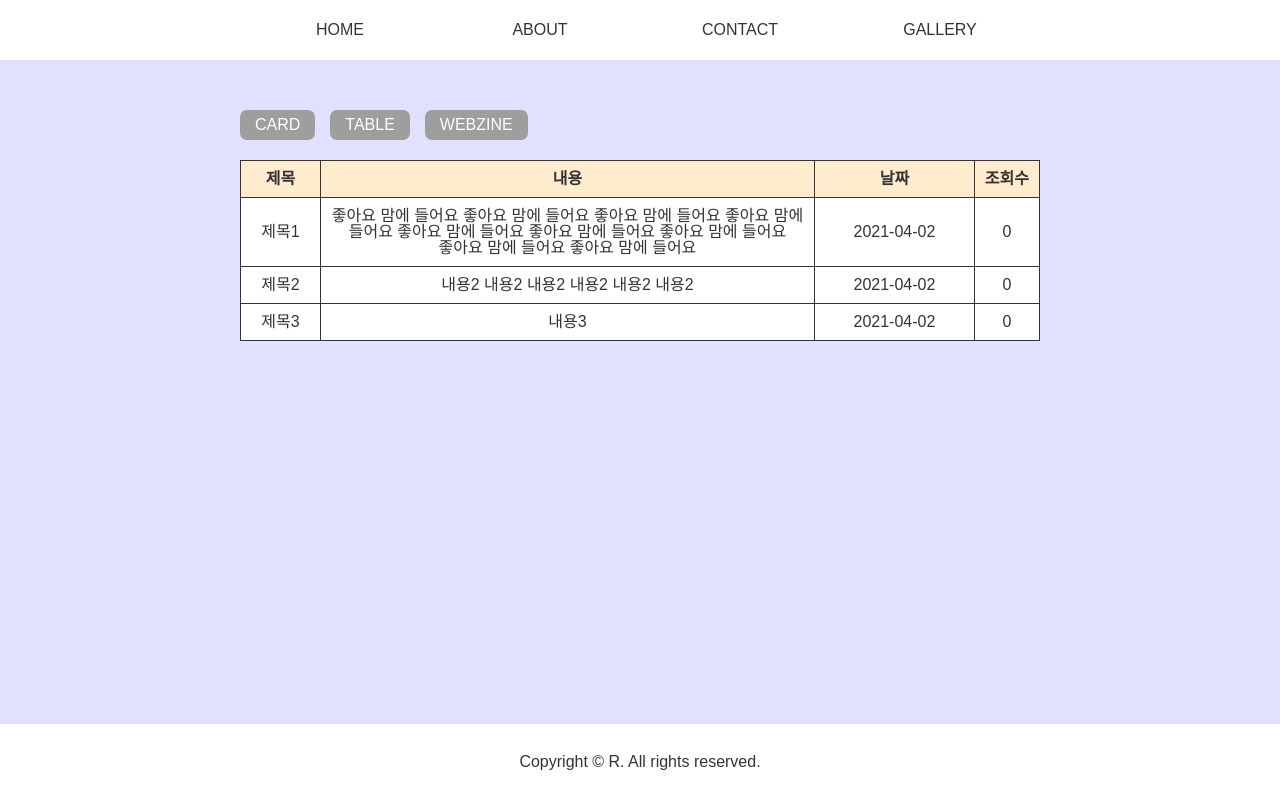
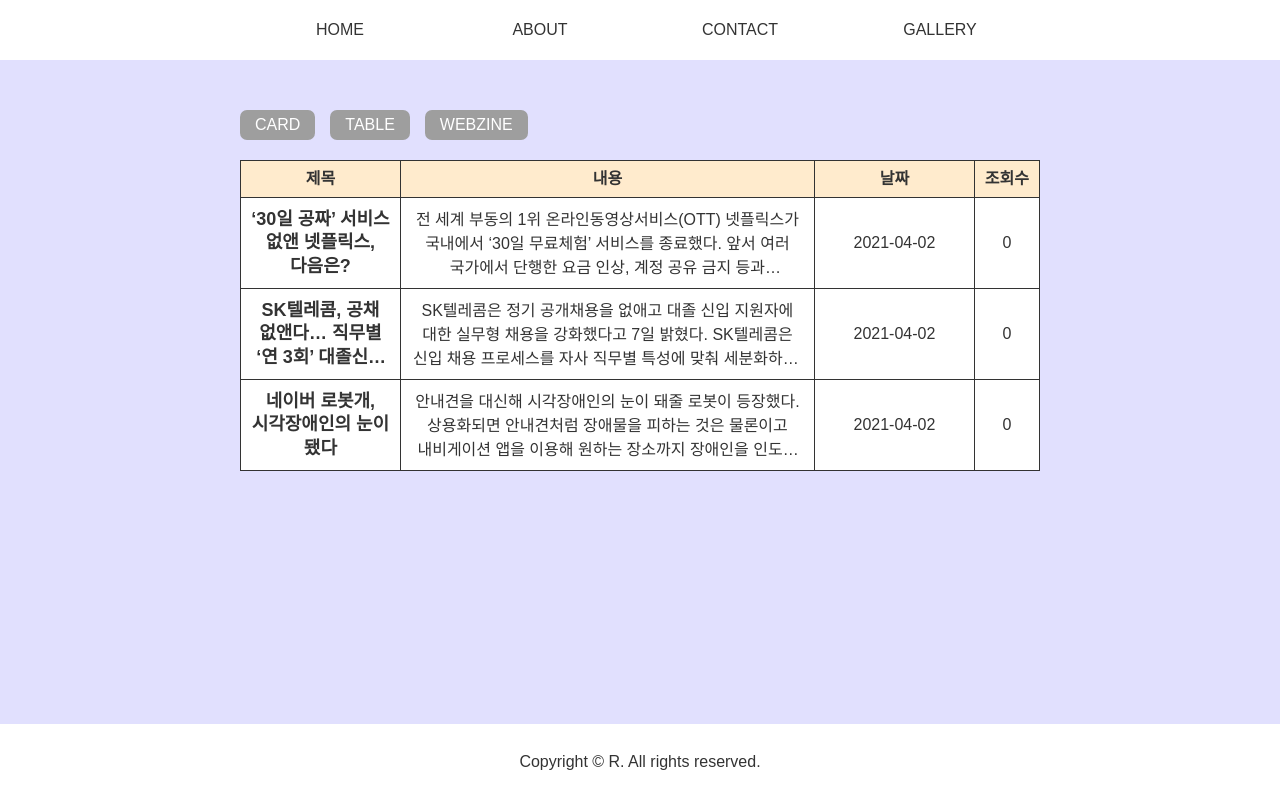
Before and after one commit to goldknow/study, a Vue app in the folder vue_study/: page /Gallery in a window 1280 px wide. Both pictures are taken after a click on the button "TABLE". Built offline with nearby package versions, Linux system fonts and the light colour scheme; a web font is replaced by a local one.

Commit message:
모달 작업

```diff
--- a/vue_study/src/assets/styles/common.css
+++ b/vue_study/src/assets/styles/common.css
@@ -1,5 +1,6 @@
 @charset "utf-8";
-
 .hide { position:absolute; width:1px; height:1px; padding:0; margin:-1px; overflow:hidden; clip:rect(0,0,0,0); border:0; }
 
 .cont { display: flex; justify-content: center; align-items: center; min-height: calc(100vh - 136px); background-color: antiquewhite; }
+
+.ellip3 { overflow: hidden;text-overflow: ellipsis;word-wrap: break-word;display: -webkit-box;-webkit-line-clamp: 3;-webkit-box-orient: vertical;line-height: 1.5;height: 80px; }
--- a/vue_study/src/components/VueList/VueListCard.vue
+++ b/vue_study/src/components/VueList/VueListCard.vue
@@ -9,9 +9,9 @@
 			></div>
 			<div class="txt">
 				<h2
-					@click="$emit('open', list)"
+					@click="[$emit('open', list), $emit('input', list)]"
 				>{{ list.title }}</h2>
-				<h3>{{ list.text }}</h3>
+				<h3 class="ellip3">{{ list.text }}</h3>
 			</div>
 		</div>
 	</section>
@@ -23,11 +23,12 @@
 			lists: {
 				type: Array
 			}
-		},
+		}
 	}
 </script>
 <style lang="scss" scoped>
 @import '@/assets/styles/_mixin.scss';
+
 	section {
 		display: flex;
 	}
@@ -53,6 +54,7 @@
 				padding-top: 15px;
 				font-size: 18px;
 				font-weight: 700;
+				cursor: pointer;
 			}
 
 			h3 {
--- a/vue_study/src/components/VueList/VueListTable.vue
+++ b/vue_study/src/components/VueList/VueListTable.vue
@@ -4,7 +4,7 @@
 	>
 		<table>
 			<colgroup>
-				<col width="10%">
+				<col width="20%">
 				<col width="*">
 				<col width="20%">
 				<col width="5%">
@@ -22,9 +22,11 @@
 					v-for="(list, i)  in lists" :key="i"
 				>
 					<td
-						@click="$emit('open', list)"
-					>{{ list.title }}</td>
-					<td>{{ list.text }}</td>
+						@click="[$emit('open', list), $emit('input', list)]"
+					>
+						<h2 class="ellip3">{{ list.title }}</h2>
+					</td>
+					<td><div class="ellip3">{{ list.text }}</div></td>
 					<td>{{ list.date }}</td>
 					<td
 						@click="$emit('counter', list)"
@@ -49,6 +51,13 @@ export default {
 <style lang="scss" scoped>
 @import '@/assets/styles/_mixin.scss';
 
+	h2 {
+		font-size: 18px;
+		font-weight: 700;
+		line-height: 1.3;
+		cursor: pointer;
+	}
+
 	.table {
 		thead {
 			background-color: blanchedalmond;
@@ -63,4 +72,8 @@ export default {
 			border: 1px solid;
 		}
 	}
+
+	.ellip3 {
+		height: 70px;
+	}
 </style>
--- a/vue_study/src/components/VueList/VueListWebzine.vue
+++ b/vue_study/src/components/VueList/VueListWebzine.vue
@@ -9,9 +9,9 @@
 			></div>
 			<div class="txt">
 				<h2
-					@click="$emit('open', list)"
+					@click="[$emit('open', list), $emit('input', list)]"
 				>{{ list.title }}</h2>
-				<h3>{{ list.text }}</h3>
+				<h3 class="ellip3">{{ list.text }}</h3>
 				<h4>{{ list.date }}</h4>
 			</div>
 		</div>
@@ -60,6 +60,7 @@ export default {
 			h2 {
 				font-size: 18px;
 				font-weight: 700;
+				cursor: pointer;
 			}
 
 			h3 {
@@ -69,9 +70,10 @@ export default {
 
 			h4 {
 				position: absolute;
-				bottom: 10px;
-				right: 10px;
-				font-size: 14px;
+				bottom: 6px;
+				right: 17px;
+				font-size: 13px;
+				font-weight: 300;
 				color: #666;
 			}
 		}
--- a/vue_study/src/components/VueList/index.vue
+++ b/vue_study/src/components/VueList/index.vue
@@ -3,12 +3,16 @@
 		<keep-alive>
 			<transition name="fade" mode="out-in">
 				<vue-list-card
+					v-model="$attrs.value"
+					@input="$emit('input', $attrs.value)"
 					v-if="type==='card'"
 					:lists ="lists"
 					@open="modalOpen"
 				></vue-list-card>
 
 				<vue-list-table
+					v-model="$attrs.value"
+					@input="$emit('input', $attrs.value)"
 					v-else-if="type==='table'"
 					:lists ="lists"
 					@open="modalOpen"
@@ -16,6 +20,8 @@
 				></vue-list-table>
 
 				<vue-list-webzine
+					v-model="$attrs.value"
+					@input="$emit('input', $attrs.value)"
 					v-else
 					:lists ="lists"
 					@open="modalOpen"
--- a/vue_study/src/components/VueModal.vue
+++ b/vue_study/src/components/VueModal.vue
@@ -45,7 +45,6 @@
 	}
 
 	.modal-wrap {
-		//display: none;
 		position: fixed;
 		top: 0;
 		left: 0;
@@ -73,16 +72,28 @@
 			padding: 40px 30px;
 		}
 
-		.modal-head {
+		.modal-head h2 {
+			padding: 20px 0;
 			font-size: 24px;
-			padding-bottom: 40px;
+			line-height: 1.5;
 		}
 
 		.modal-body {
-			padding-bottom: 30px;
 			line-height: 1.5;
 			letter-spacing: -0.4px;
 			overflow: hidden;
+
+			.date {
+				font-weight: 300;
+				text-align: right;
+				color: #666;
+			}
+
+			.text {
+				padding-top: 10px;
+				text-align: left;
+				font-size: 18px;
+			}
 		}
 	}
 
--- a/vue_study/src/views/Gallery.vue
+++ b/vue_study/src/views/Gallery.vue
@@ -6,14 +6,8 @@
 			3. 갤러리형, 리스트형, 웹진형의 전환 버튼을 구현하여 실시간으로 변경될 수 있어야 합니다.
 		-->
 
-		<!--
-			!!
-			transition
-			keep-alive
-			modal
-		-->
+		<div class="wrap">
 
-		<div class="wrap">
 			<div class="btn-area">
 				<button
 					@click="changeType('card')"
@@ -27,6 +21,7 @@
 			</div>
 
 			<vue-list
+				v-model="selectItem"
 				:type="type"
 				:lists="ListData"
 				@open="modalOpen"
@@ -37,9 +32,11 @@
 				<vue-modal
 					v-if="isShow"
 					@close="modalClose"
+					:list="ListData"
 				>
-					<!-- 클릭한 list의 데이터를 모달에 넣기 -->
-					<!-- <h3 :slot="title">{{lists.title}}</h3> -->
+					<h2 slot="title">{{selectItem.title}}</h2>
+					<div slot="date" class="date">{{selectItem.date}}</div>
+					<div slot="text" class="text">{{selectItem.text}}</div>
 				</vue-modal>
 			</transition>
 
@@ -59,26 +56,29 @@
 		data(){
 			return {
 				isShow:false,
-				currentView:'VueList',
+				selectItem:{},
 				type:'card',
 				ListData : [
 					{
-						title:'제목1',
-						text: '좋아요 맘에 들어요 좋아요 맘에 들어요 좋아요 맘에 들어요 좋아요 맘에 들어요 좋아요 맘에 들어요 좋아요 맘에 들어요 좋아요 맘에 들어요 좋아요 맘에 들어요 좋아요 맘에 들어요',
+						index:0,
+						title:'‘30일 공짜’ 서비스 없앤 넷플릭스, 다음은?',
+						text: '전 세계 부동의 1위 온라인동영상서비스(OTT) 넷플릭스가 국내에서 ‘30일 무료체험’ 서비스를 종료했다. 앞서 여러 국가에서 단행한 요금 인상, 계정 공유 금지 등과 마찬가지로 수익성 강화를 위한 제도 재정비의 일환이다.',
 						imgUrl:require('@/assets/images/img01.png'),
 						date: '2021-04-02',
 						count:0
 					},
 					{
-						title:'제목2',
-						text: '내용2 내용2 내용2 내용2 내용2 내용2',
+						index:1,
+						title:'SK텔레콤, 공채 없앤다… 직무별 ‘연 3회’ 대졸신입 채용',
+						text: 'SK텔레콤은 정기 공개채용을 없애고 대졸 신입 지원자에 대한 실무형 채용을 강화했다고 7일 밝혔다. SK텔레콤은 신입 채용 프로세스를 자사 직무별 특성에 맞춰 세분화하고, 대졸신입 모집시점도 상·하반기 1회에서 연 3회 이상으로 확대하는 등 채용 프로세스를 개선했다. 이를 위해 SKT는 올해부터 신입사원 정기공채를 수시채용 방식의 ‘주니어 탤런트’(직무경력 3년차 미만 지원자 선발) 채용과 통합했다.',
 						imgUrl:require('@/assets/images/img02.png'),
 						date: '2021-04-02',
 						count:0
 					},
 					{
-						title:'제목3',
-						text: '내용3',
+						index:2,
+						title:'네이버 로봇개, 시각장애인의 눈이 됐다',
+						text: '안내견을 대신해 시각장애인의 눈이 돼줄 로봇이 등장했다. 상용화되면 안내견처럼 장애물을 피하는 것은 물론이고 내비게이션 앱을 이용해 원하는 장소까지 장애인을 인도할 수도 있을 것으로 기대된다. 미국 버클리 캘리포니아대(UC버클리)의 코우실 스리나스 교수 연구진은 지난달 26일 논문 사전 공개사이트 아카이브에 “시각장애인에게 길을 안내하는 네 발 로봇을 개발했다”고 밝혔다.',
 						imgUrl:require('@/assets/images/img03.png'),
 						date: '2021-04-02',
 						count:0
@@ -89,7 +89,6 @@
 		methods: {
 			changeType(type){
 				this.type = type
-				//console.log(this.type)
 			},
 			incrementCounter(list){
 				list.count ++
```
